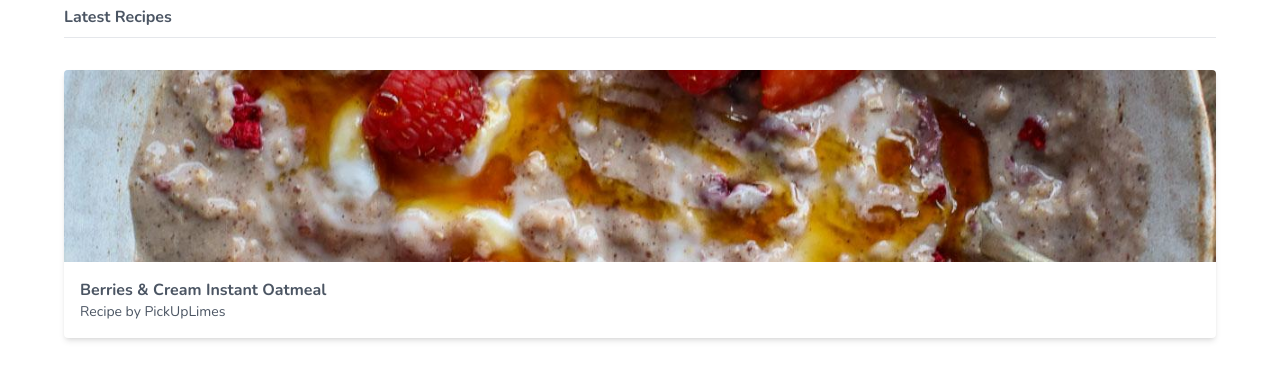
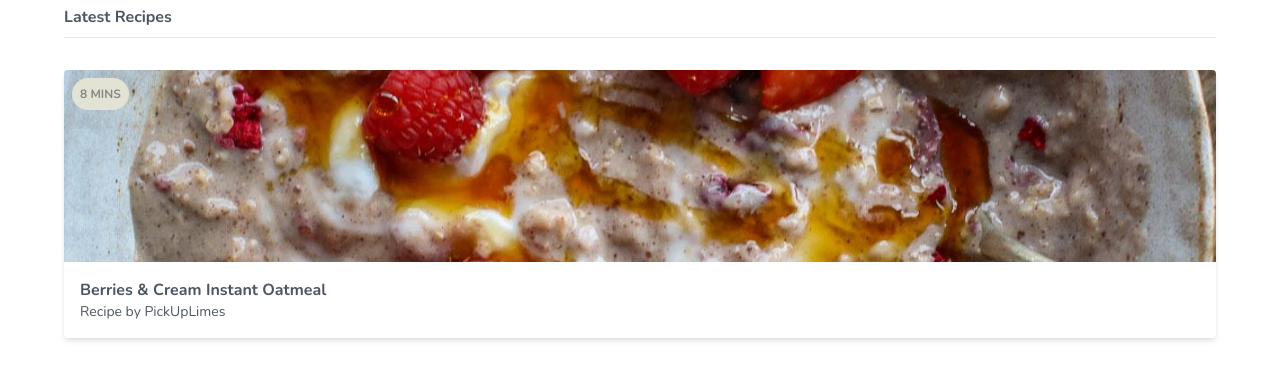
Before and after one commit to dijanakalaposratic/pp-05-recipes, a website: page public/index.html in a window 1280 px wide. Shown: the part 316-704 px from the top of the page. Drawn offline with nearby package versions, Linux system fonts and the light colour scheme.

Commit message:
added a badge that shows a meal preparation duration

```diff
--- a/public/index.html
+++ b/public/index.html
@@ -51,11 +51,14 @@
 					<h4 class="font-bold mt-12 pb-2 border-b border-grey-200">Latest Recipes</h4>
 					<div class="mt-8">
 						<!-- cards go here -->
-						<div class="bg-white rounded overflow-hidden shadow-md">
+						<div class="bg-white rounded overflow-hidden shadow-md relative">
 							<img class="w-full h-32 sm:h-48 object-cover" src="./images/recipe1.jpg" alt="stew" />
 							<div class="m-4">
 								<span class="font-bold">Berries & Cream Instant Oatmeal</span>
 								<span class="block text-grey-500 text-sm">Recipe by PickUpLimes</span>
+							</div>
+							<div class="bg-secondary-100 text-secondary-200 text-xs uppercase font-bold rounded-full p-2 absolute top-0 ml-2 mt-2">
+								<span>8 mins</span>
 							</div>
 						</div>
 					</div>
```
Also changed, not shown: public/styles.css.
